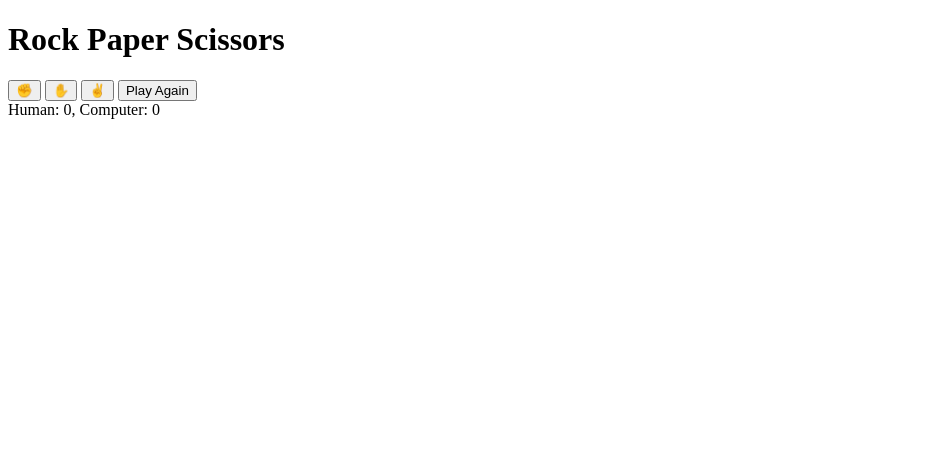
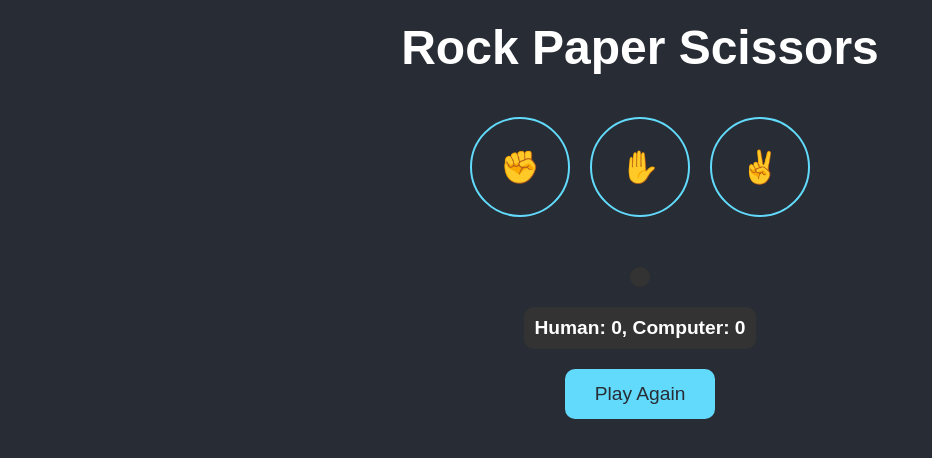
Before and after one commit to ArdiSyla/Rock-Paper-Scissors, a plain HTML site: page index.html in a window 1280 px wide. Shown: the whole page, without its empty margins (0-932 px from the left). Drawn offline with Linux system fonts and the light colour scheme.

Commit message:
updated html and added style.css

```diff
--- a/index.html
+++ b/index.html
@@ -5,14 +5,19 @@
     <meta name="viewport" content="width=device-width, initial-scale=1.0">
     <title>Rock Paper Scissors</title>
     <script src="script.js" defer></script>
+    <link rel="stylesheet" href="style.css">
 </head>
 <body>
     <h1>Rock Paper Scissors</h1>
+    <div class="container">
+        <div class="button-group">
     <button id="rock">✊</button>
     <button id="paper">✋</button>
     <button id="scissors">✌</button>
-    <button id="play-again">Play Again</button>
+        </div>
     <div id="results"></div>
     <div id="score">Human: 0, Computer: 0</div>
+    <button id="play-again">Play Again</button>
+    </div>
 </body>
 </html>
--- /dev/null
+++ b/style.css
@@ -0,0 +1,82 @@
+body {
+    font-family: 'Arial', sans-serif;
+    text-align: center;
+    background-color: #282c34;
+    color: #61dafb;
+    margin: 0;
+    padding: 0;
+}
+
+h1 {
+    color: #ffffff;
+    margin-top: 20px;
+    font-size: 3em;
+    font-weight: bold;
+}
+
+.container {
+    display: flex;
+    flex-direction: column;
+    align-items: center;
+    margin-top: 20px;
+}
+
+.button-group {
+    display: flex;
+    justify-content: center;
+    margin-bottom: 20px;
+}
+
+button {
+    font-size: 2em;
+    width: 100px;
+    height: 100px;
+    margin: 10px;
+    border: 2px solid #61dafb;
+    border-radius: 50%;
+    background-color: #282c34;
+    color: #61dafb;
+    cursor: pointer;
+    transition: all 0.3s ease;
+    outline: none;
+}
+
+button:hover {
+    background-color: #61dafb;
+    color: #282c34;
+}
+
+button:active {
+    background-color: #21a1f1;
+    color: #282c34;
+}
+
+#play-again {
+    border-radius: 10px; /* Square shape */
+    width: 150px; /* Adjust width for square shape */
+    height: 50px; /* Adjust height for square shape */
+    background-color: #61dafb;
+    color: #282c34;
+    font-size: 1.2em;
+    margin-top: 20px; /* Space above Play Again button */
+}
+
+#play-again:hover {
+    background-color: #21a1f1;
+    color: #282c34;
+}
+
+#results, #score {
+    margin-top: 20px;
+    font-size: 1.5em;
+    font-weight: bold;
+    background-color: #333;
+    padding: 10px;
+    border-radius: 10px;
+    color: #ffffff;
+    display: inline-block;
+}
+
+#score {
+    font-size: 1.2em;
+}
```
